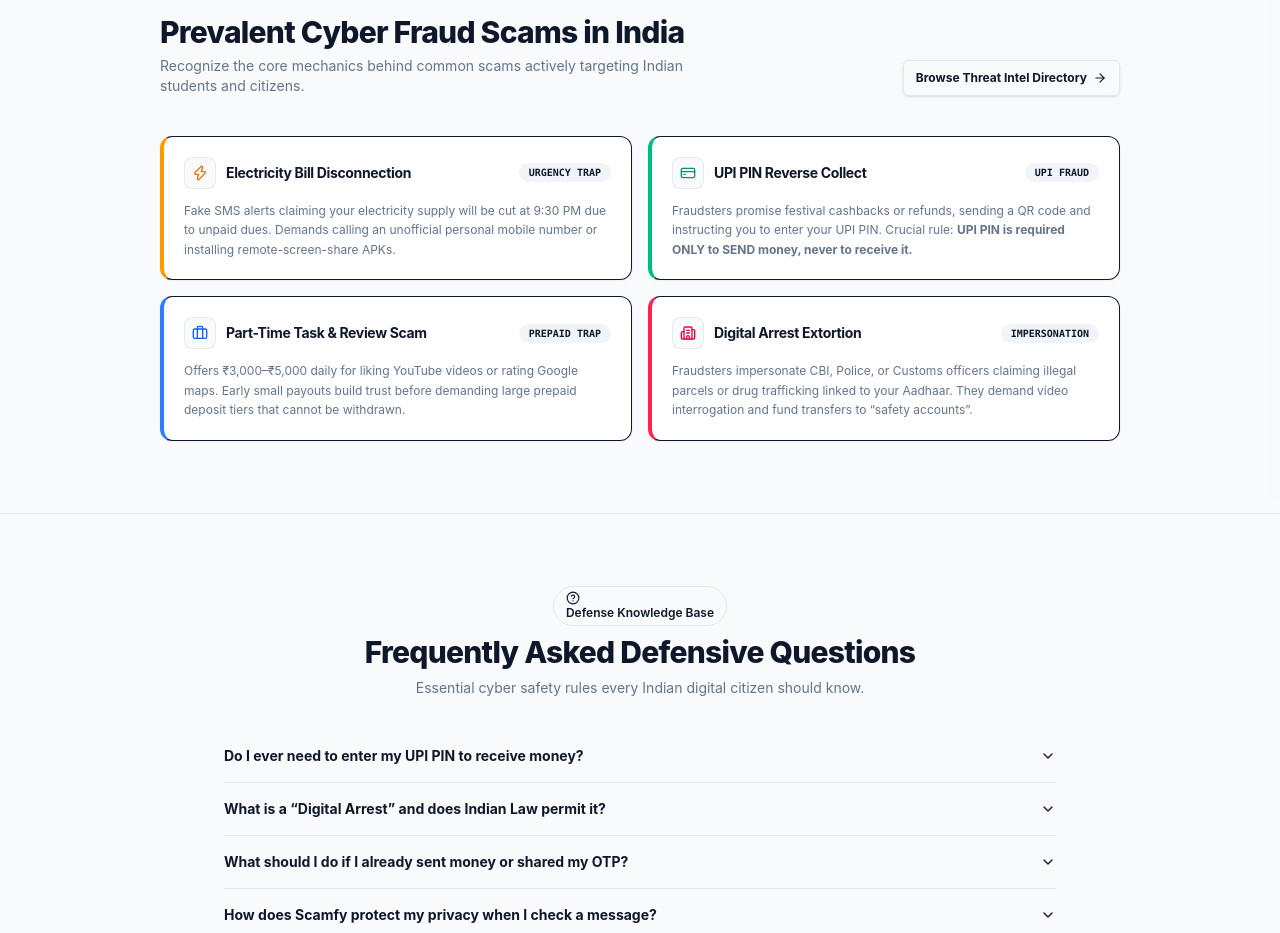
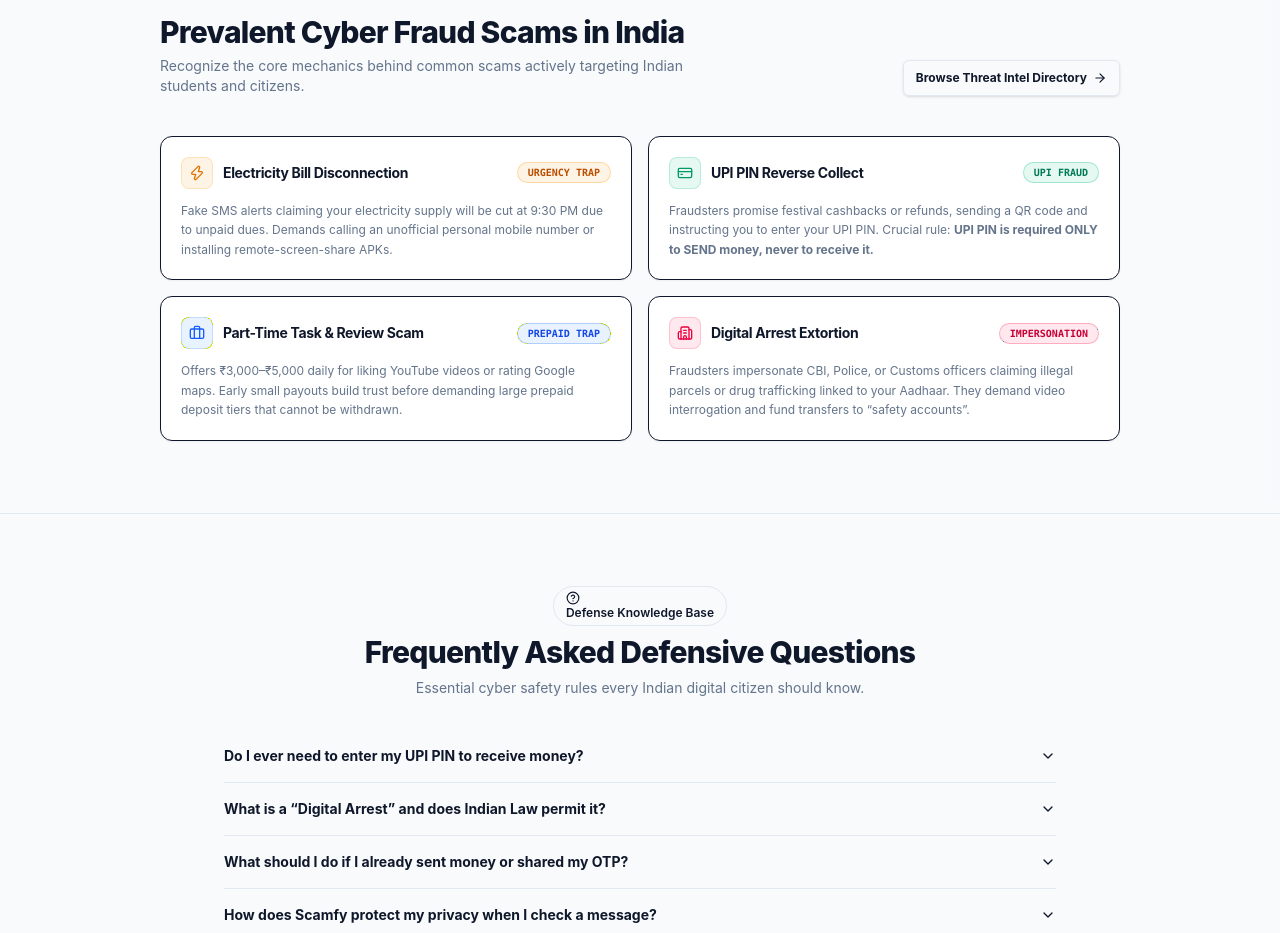
Before and after one commit to G28I/Scamfy, a Next.js app in the folder scamfy/: page / in a window 1280 px wide. Shown: the part 2040-2973 px from the top of the page. Built offline with nearby package versions, Linux system fonts and the light colour scheme; no server answers.

Commit message:
style(polish): remove side-tab and top-border tells, align with craft floor

```diff
--- a/scamfy/app/mule-protection/page.tsx
+++ b/scamfy/app/mule-protection/page.tsx
@@ -42,7 +42,7 @@ export default function MuleProtectionPage() {
 
           {/* Educational Threat Cards */}
           <div className="grid grid-cols-1 md:grid-cols-3 gap-5">
-            <div className="rounded-xl border border-border border-t-2 border-t-rose-500 bg-card p-5 space-y-2.5 shadow-sm">
+            <div className="rounded-xl border border-border hover:border-rose-500/40 bg-card p-5 space-y-2.5 shadow-sm transition-colors">
               <div className="flex items-center gap-2 text-rose-500 font-bold text-sm">
                 <AlertTriangle className="h-4 w-4" />
                 <h3>The Forwarding Trap</h3>
@@ -53,7 +53,7 @@ export default function MuleProtectionPage() {
               </p>
             </div>
 
-            <div className="rounded-xl border border-border border-t-2 border-t-amber-500 bg-card p-5 space-y-2.5 shadow-sm">
+            <div className="rounded-xl border border-border hover:border-amber-500/40 bg-card p-5 space-y-2.5 shadow-sm transition-colors">
               <div className="flex items-center gap-2 text-amber-500 font-bold text-sm">
                 <Lock className="h-4 w-4" />
                 <h3>Account Rental Schemes</h3>
@@ -64,7 +64,7 @@ export default function MuleProtectionPage() {
               </p>
             </div>
 
-            <div className="rounded-xl border border-border border-t-2 border-t-blue-500 bg-card p-5 space-y-2.5 shadow-sm">
+            <div className="rounded-xl border border-border hover:border-blue-500/40 bg-card p-5 space-y-2.5 shadow-sm transition-colors">
               <div className="flex items-center gap-2 text-blue-500 font-bold text-sm">
                 <Scale className="h-4 w-4" />
                 <h3>Legal Accountability</h3>
--- a/scamfy/app/page.tsx
+++ b/scamfy/app/page.tsx
@@ -300,16 +300,16 @@ export default function HomePage() {
             </div>
 
             <div className="grid grid-cols-1 sm:grid-cols-2 gap-4">
-              <Card className="border-l-4 border-l-amber-500 hover:border-primary/40 transition-colors shadow-xs">
+              <Card className="hover:border-amber-500/40 transition-colors shadow-xs">
                 <CardHeader className="p-5 pb-2">
                   <div className="flex items-center justify-between">
                     <div className="flex items-center gap-2.5">
-                      <div className="flex size-8 items-center justify-center rounded-lg border border-border/80 bg-muted/50 text-foreground">
-                        <Zap className="size-4 text-amber-600 dark:text-amber-400" />
+                      <div className="flex size-8 items-center justify-center rounded-lg border border-amber-500/20 bg-amber-500/10 text-amber-600 dark:text-amber-400">
+                        <Zap className="size-4" />
                       </div>
                       <CardTitle className="text-sm font-bold">Electricity Bill Disconnection</CardTitle>
                     </div>
-                    <Badge variant="secondary" className="font-mono text-[10px] uppercase">
+                    <Badge variant="outline" className="border-amber-500/30 bg-amber-500/10 text-amber-700 dark:text-amber-300 font-mono text-[10px] uppercase">
                       Urgency Trap
                     </Badge>
                   </div>
@@ -321,16 +321,16 @@ export default function HomePage() {
                 </CardContent>
               </Card>
 
-              <Card className="border-l-4 border-l-emerald-500 hover:border-primary/40 transition-colors shadow-xs">
+              <Card className="hover:border-emerald-500/40 transition-colors shadow-xs">
                 <CardHeader className="p-5 pb-2">
                   <div className="flex items-center justify-between">
                     <div className="flex items-center gap-2.5">
-                      <div className="flex size-8 items-center justify-center rounded-lg border border-border/80 bg-muted/50 text-foreground">
-                        <CreditCard className="size-4 text-emerald-600 dark:text-emerald-400" />
+                      <div className="flex size-8 items-center justify-center rounded-lg border border-emerald-500/20 bg-emerald-500/10 text-emerald-600 dark:text-emerald-400">
+                        <CreditCard className="size-4" />
                       </div>
                       <CardTitle className="text-sm font-bold">UPI PIN Reverse Collect</CardTitle>
                     </div>
-                    <Badge variant="secondary" className="font-mono text-[10px] uppercase">
+                    <Badge variant="outline" className="border-emerald-500/30 bg-emerald-500/10 text-emerald-700 dark:text-emerald-300 font-mono text-[10px] uppercase">
                       UPI Fraud
                     </Badge>
                   </div>
@@ -342,16 +342,16 @@ export default function HomePage() {
                 </CardContent>
               </Card>
 
-              <Card className="border-l-4 border-l-blue-500 hover:border-primary/40 transition-colors shadow-xs">
+              <Card className="hover:border-blue-500/40 transition-colors shadow-xs">
                 <CardHeader className="p-5 pb-2">
                   <div className="flex items-center justify-between">
                     <div className="flex items-center gap-2.5">
-                      <div className="flex size-8 items-center justify-center rounded-lg border border-border/80 bg-muted/50 text-foreground">
-                        <Briefcase className="size-4 text-blue-600 dark:text-blue-400" />
+                      <div className="flex size-8 items-center justify-center rounded-lg border border-blue-500/20 bg-blue-500/10 text-blue-600 dark:text-blue-400">
+                        <Briefcase className="size-4" />
                       </div>
                       <CardTitle className="text-sm font-bold">Part-Time Task &amp; Review Scam</CardTitle>
                     </div>
-                    <Badge variant="secondary" className="font-mono text-[10px] uppercase">
+                    <Badge variant="outline" className="border-blue-500/30 bg-blue-500/10 text-blue-700 dark:text-blue-300 font-mono text-[10px] uppercase">
                       Prepaid Trap
                     </Badge>
                   </div>
@@ -363,16 +363,16 @@ export default function HomePage() {
                 </CardContent>
               </Card>
 
-              <Card className="border-l-4 border-l-rose-500 hover:border-primary/40 transition-colors shadow-xs">
+              <Card className="hover:border-rose-500/40 transition-colors shadow-xs">
                 <CardHeader className="p-5 pb-2">
                   <div className="flex items-center justify-between">
                     <div className="flex items-center gap-2.5">
-                      <div className="flex size-8 items-center justify-center rounded-lg border border-border/80 bg-muted/50 text-foreground">
-                        <Building2 className="size-4 text-rose-600 dark:text-rose-400" />
+                      <div className="flex size-8 items-center justify-center rounded-lg border border-rose-500/20 bg-rose-500/10 text-rose-600 dark:text-rose-400">
+                        <Building2 className="size-4" />
                       </div>
                       <CardTitle className="text-sm font-bold">Digital Arrest Extortion</CardTitle>
                     </div>
-                    <Badge variant="secondary" className="font-mono text-[10px] uppercase">
+                    <Badge variant="outline" className="border-rose-500/30 bg-rose-500/10 text-rose-700 dark:text-rose-300 font-mono text-[10px] uppercase">
                       Impersonation
                     </Badge>
                   </div>
```
Also changed, not shown: 1 other file (tests, documents, lock files or other folders).
